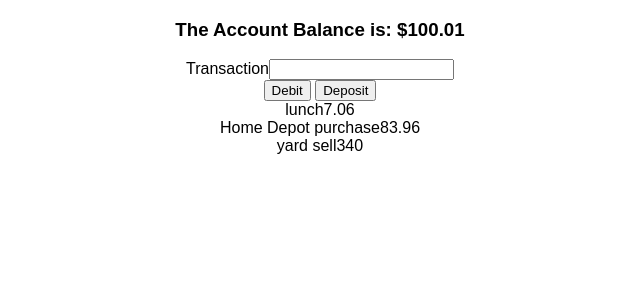
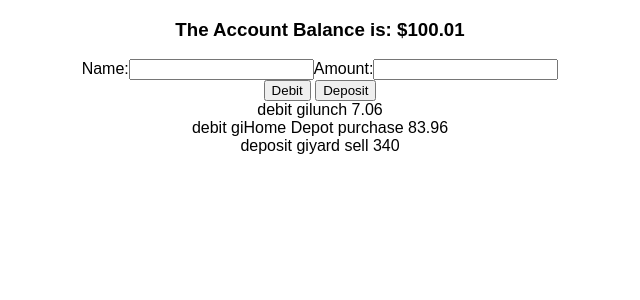
Before and after one commit to loriculberson/react-transactions, a React (Create React App) app: page / in a window 1280 px wide. Shown: the top 300 px of the page, without its empty margins (320-960 px from the left). Built offline with nearby package versions, Linux system fonts and the light colour scheme.

Commit message:
Add newTransaction object to state

```diff
--- a/src/App.js
+++ b/src/App.js
@@ -5,6 +5,11 @@ class App extends Component {
   constructor() {
     super()
     this.state = {
+      newTransaction: {
+        name: '',
+        amount: '',
+        transaction: ''
+      },
       currentBalance: 100.01,
       transactions: [
         {
@@ -37,8 +42,7 @@ class App extends Component {
      this.state.transactions.map(transaction =>
 
       <div key={transaction.id} className= {'transactions'}>
-        {transaction.name}
-        {transaction.amount}
+        {transaction.transactionType} gi{transaction.name} {transaction.amount}
       </div>
     )
 
@@ -54,7 +58,11 @@ class App extends Component {
           <h3> The Account Balance is: ${this.state.currentBalance} </h3>
           <div className="newTransactions">
             <label>
-              Transaction
+              Name:
+              <input />
+            </label>
+            <label>
+              Amount:
               <input />
             </label>
             </div>
```
